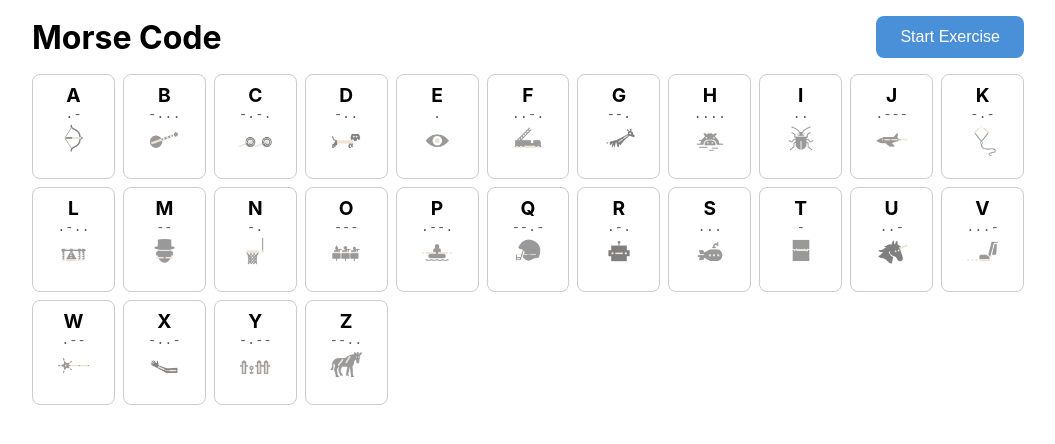
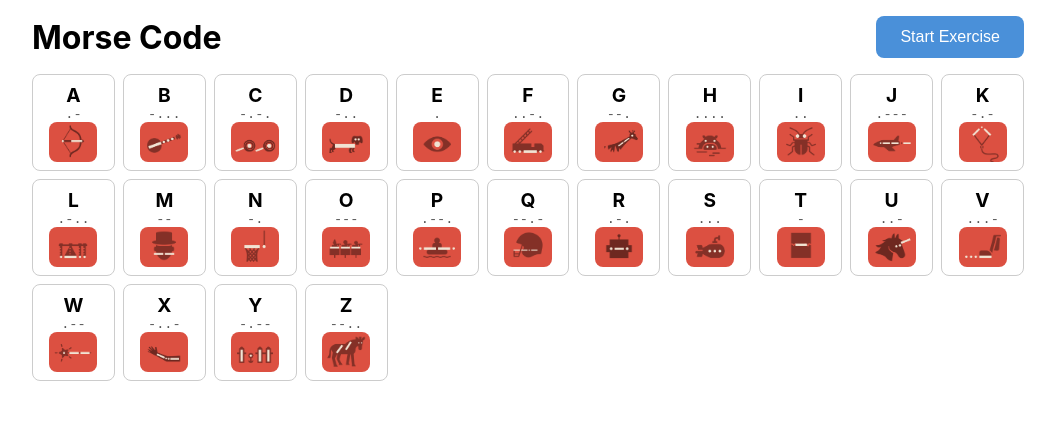
Before and after one commit to Chun-Yang/code-buster, a React (Vite) app: page /#/morse in a window 1280 px wide. Shown: the top 444 px of the page, without its empty margins (112-1167 px from the left). Built offline with nearby package versions, Linux system fonts and the light colour scheme.

Commit message:
make morse code in image more visible

```diff
--- a/src/App.css
+++ b/src/App.css
@@ -26,8 +26,11 @@
 
 .morse-cell img {
   width: 3rem;
-  height: 3rem;
-  object-fit: contain;
+  height: 2.5rem;
+  object-fit: cover;
+  object-position: top;
+  background-color: #dc5041;
+  border-radius: 0.5rem;
 }
 
 .morse-cell .letter {
```
